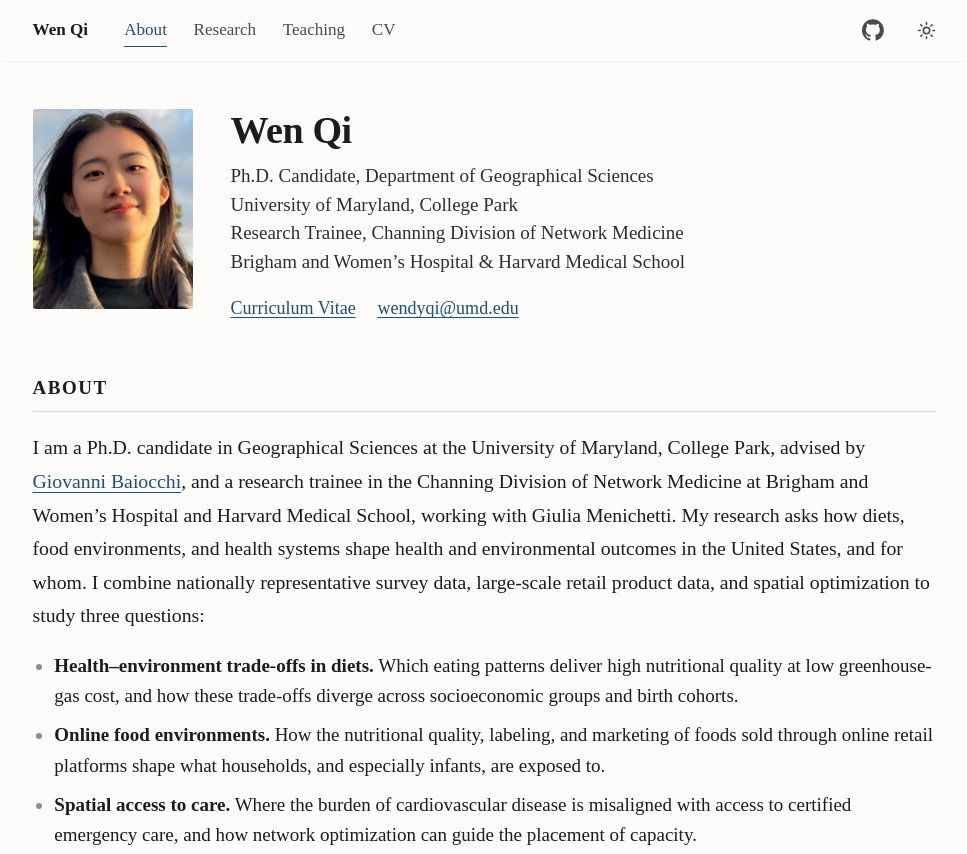
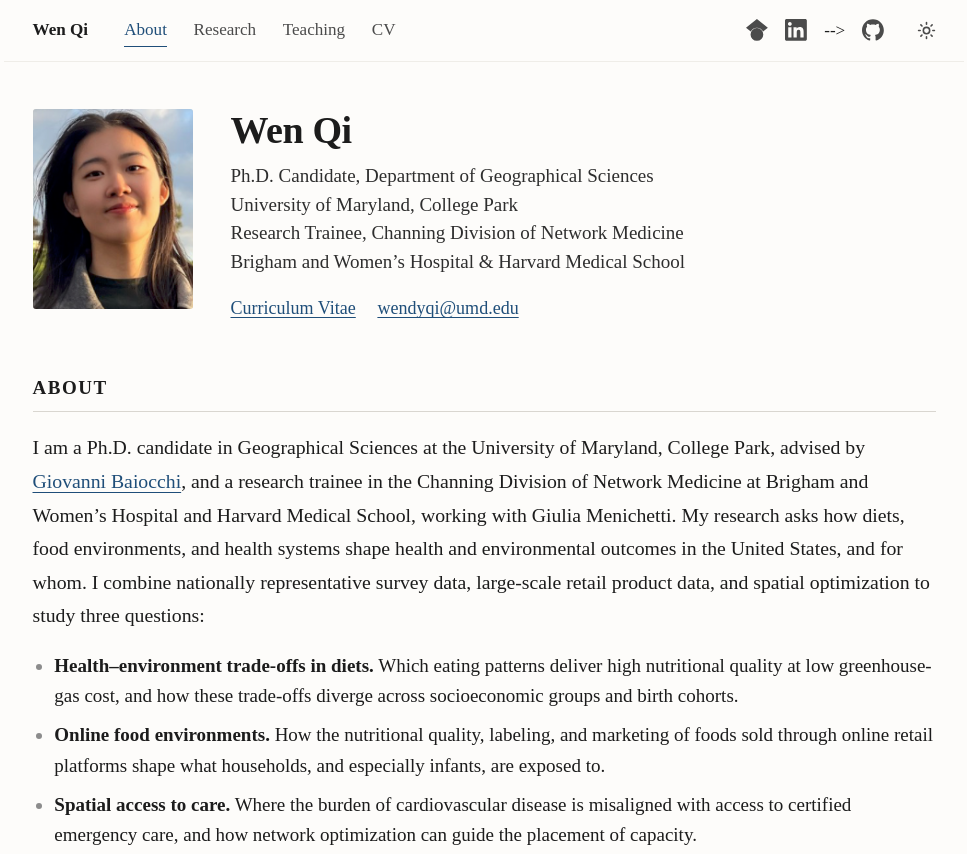
Before and after one commit to wendyqqqqi/wendyqqqqi.github.io, a plain HTML site: page index.html in a window 1280 px wide. Shown: the top 854 px of the page, without its empty margins (156-1123 px from the left). Drawn offline with Linux system fonts and the light colour scheme.

Commit message:
Update index.html

```diff
--- a/index.html
+++ b/index.html
@@ -48,12 +48,10 @@
       <a href="cv.pdf" target="_blank" rel="noopener">CV</a>
     </span>
     <span class="social">
-      <!-- 把下面两个 href 换成你的真实链接：Google Scholar 个人主页、LinkedIn 个人主页 -->
-      <!-- 待填入真实网址后取消注释：
-      <a href="https://scholar.google.com/citations?user=XXXX" target="_blank" rel="noopener" aria-label="Google Scholar" title="Google Scholar">
+      <a href="https://scholar.google.com/citations?user=WPGppOMAAAAJ&hl=en" target="_blank" rel="noopener" aria-label="Google Scholar" title="Google Scholar">
         <svg viewBox="0 0 24 24" fill="currentColor" aria-hidden="true"><path d="M5.242 13.769L0 9.5 12 0l12 9.5-5.242 4.269C17.548 11.249 14.978 9.5 12 9.5c-2.977 0-5.548 1.748-6.758 4.269zM12 10a7 7 0 1 0 0 14 7 7 0 0 0 0-14z"/></svg>
       </a>
-      <a href="https://www.linkedin.com/in/XXXX" target="_blank" rel="noopener" aria-label="LinkedIn" title="LinkedIn">
+      <a href="www.linkedin.com/in/wenqi-codingefficient" target="_blank" rel="noopener" aria-label="LinkedIn" title="LinkedIn">
         <svg viewBox="0 0 24 24" fill="currentColor" aria-hidden="true"><path d="M20.447 20.452h-3.554v-5.569c0-1.328-.027-3.037-1.852-3.037-1.853 0-2.136 1.445-2.136 2.939v5.667H9.351V9h3.414v1.561h.046c.477-.9 1.637-1.85 3.37-1.85 3.601 0 4.267 2.37 4.267 5.455v6.286zM5.337 7.433c-1.144 0-2.063-.926-2.063-2.065 0-1.138.92-2.063 2.063-2.063 1.14 0 2.064.925 2.064 2.063 0 1.139-.925 2.065-2.064 2.065zm1.782 13.019H3.555V9h3.564v11.452zM22.225 0H1.771C.792 0 0 .774 0 1.729v20.542C0 23.227.792 24 1.771 24h20.451C23.2 24 24 23.227 24 22.271V1.729C24 .774 23.2 0 22.222 0h.003z"/></svg>
       </a>
       -->
```
